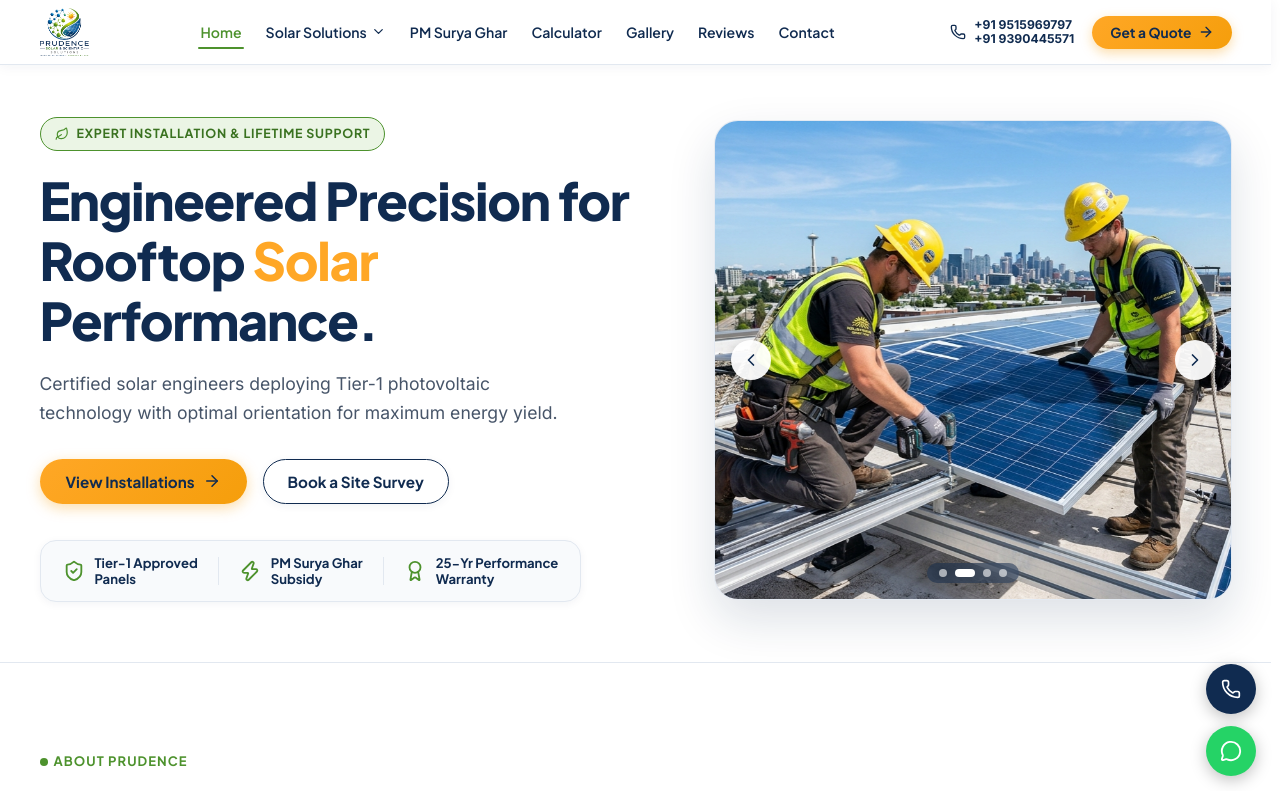
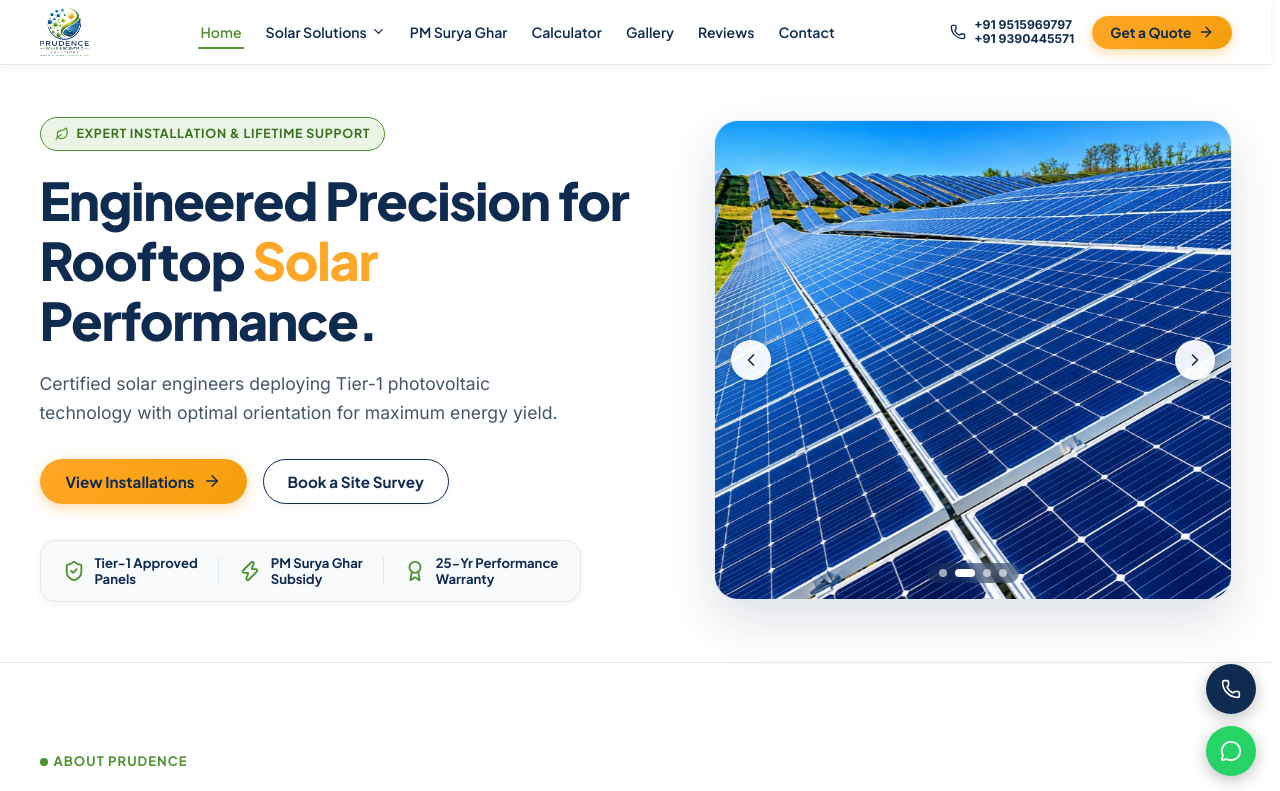
Before and after one commit to katengersweb-pixel/Prudence-solar, a React (Vite) app: page / in a window 1280 px wide. Shown: the top 791 px of the page. Built offline with nearby package versions, Linux system fonts and the light colour scheme.

Commit message:
Update hero section slide 2 image to high-efficiency solar field array

```diff
--- a/src/data/solarData.ts
+++ b/src/data/solarData.ts
@@ -23,7 +23,7 @@ export const HERO_SLIDES: HeroSlide[] = [
     suffixText: ' Performance.',
     highlightText: 'Rooftop Solar Performance.',
     description: 'Certified solar engineers deploying Tier-1 photovoltaic technology with optimal orientation for maximum energy yield.',
-    image: '/assets/hero/solar-installers.jpg',
+    image: '/assets/hero/solar-field-array.jpg',
     primaryCtaText: 'View Installations',
     secondaryCtaText: 'Book a Site Survey'
   },
```
Also changed, not shown: public/assets/hero/solar-field-array.jpg (added).
